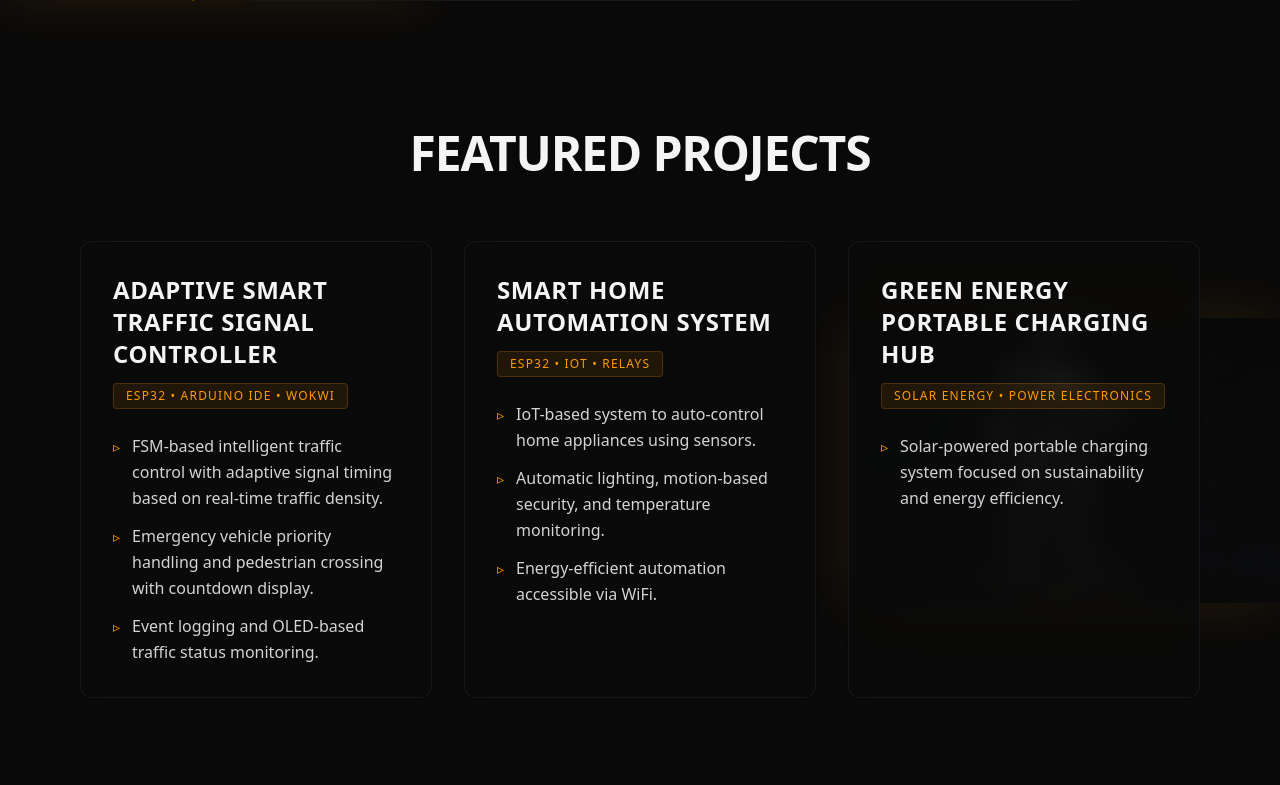
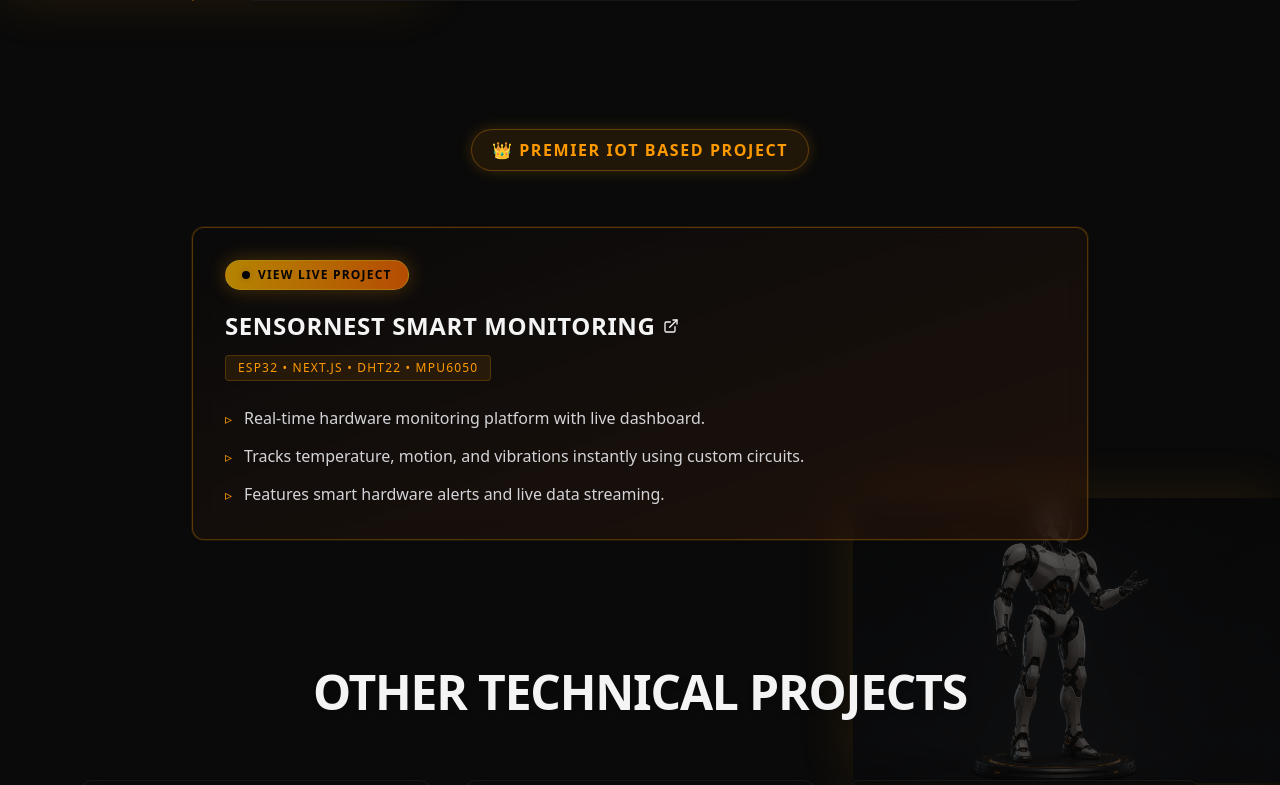
Before and after one commit to atulff300-cmyk/MY-portfolio, a Next.js app: page / in a window 1280 px wide. Shown: the part 2008-2793 px from the top of the page. Built offline with nearby package versions, Linux system fonts and the light colour scheme.

Commit message:
Add and highlight SensorNest IoT project

```diff
--- a/components/Projects.js
+++ b/components/Projects.js
@@ -1,7 +1,7 @@
 "use client";
 import { useState, useRef } from "react";
 
-const ProjectCard = ({ title, stack, description }) => {
+const ProjectCard = ({ title, stack, description, link }) => {
   const [rotation, setRotation] = useState({ x: 0, y: 0 });
   const cardRef = useRef(null);
 
@@ -24,20 +24,45 @@ const ProjectCard = ({ title, stack, description }) => {
     setRotation({ x: 0, y: 0 });
   };
 
+  const handleClick = () => {
+    if (link) {
+      window.open(link, '_blank', 'noopener,noreferrer');
+    }
+  };
+
   return (
     <div
       ref={cardRef}
       onMouseMove={handleMouseMove}
       onMouseLeave={handleMouseLeave}
-      className="group [perspective:1000px] h-full"
+      onClick={handleClick}
+      className={`group [perspective:1000px] h-full ${link ? 'cursor-pointer' : ''}`}
     >
       <div
-        className="h-full p-6 md:p-8 rounded-xl bg-[#0a0a0a]/70 backdrop-blur-md border border-zinc-800/50 shadow-sm transition-all duration-300 ease-out hover:shadow-[0_15px_30px_rgba(245,158,11,0.1)] hover:border-amber-500/40 [transform-style:preserve-3d]"
+        className={`h-full relative p-6 md:p-8 rounded-xl backdrop-blur-md shadow-sm transition-all duration-300 ease-out hover:shadow-[0_15px_30px_rgba(245,158,11,0.2)] hover:border-amber-500/60 [transform-style:preserve-3d] ${link ? 'bg-gradient-to-br from-[#0a0a0a]/90 to-amber-900/20 border border-amber-500/30 ring-1 ring-amber-500/10 shadow-[0_0_25px_rgba(245,158,11,0.15)]' : 'bg-[#0a0a0a]/70 border border-zinc-800/50'}`}
         style={{
           transform: `rotateX(${rotation.x}deg) rotateY(${rotation.y}deg)`
         }}
       >
-        <h3 className="text-2xl font-bold text-zinc-100 mb-3 [transform:translateZ(40px)] uppercase tracking-wide">{title}</h3>
+        {link && (
+          <div className="mb-5 inline-flex items-center gap-2 bg-gradient-to-r from-amber-400 to-orange-500 text-black text-xs font-black px-4 py-1.5 rounded-full uppercase tracking-widest shadow-[0_0_20px_rgba(245,158,11,0.4)] animate-pulse [transform:translateZ(50px)] border border-amber-300/50">
+            <span className="relative flex h-2 w-2">
+              <span className="animate-ping absolute inline-flex h-full w-full rounded-full bg-black opacity-75"></span>
+              <span className="relative inline-flex rounded-full h-2 w-2 bg-black"></span>
+            </span>
+            View Live Project
+          </div>
+        )}
+        <h3 className="text-2xl font-bold text-zinc-100 mb-3 [transform:translateZ(40px)] uppercase tracking-wide">
+          {link ? (
+            <span className="group-hover:text-amber-400 transition-colors flex items-center gap-2">
+              {title}
+              <svg xmlns="http://www.w3.org/2000/svg" width="16" height="16" viewBox="0 0 24 24" fill="none" stroke="currentColor" strokeWidth="2" strokeLinecap="round" strokeLinejoin="round"><path d="M18 13v6a2 2 0 0 1-2 2H5a2 2 0 0 1-2-2V8a2 2 0 0 1 2-2h6"></path><polyline points="15 3 21 3 21 9"></polyline><line x1="10" y1="14" x2="21" y2="3"></line></svg>
+            </span>
+          ) : (
+            title
+          )}
+        </h3>
         <p className="text-amber-500 font-medium text-xs tracking-widest mb-6 bg-amber-500/10 inline-block px-3 py-1 rounded-sm border border-amber-500/20 [transform:translateZ(30px)] uppercase">{stack}</p>
         <ul className="space-y-3 text-zinc-300 [transform:translateZ(20px)] font-light">
           {description.map((item, idx) => (
@@ -53,6 +78,17 @@ const ProjectCard = ({ title, stack, description }) => {
 };
 
 export default function Projects() {
+  const featuredProject = {
+    title: "SensorNest Smart Monitoring",
+    stack: "ESP32 • Next.js • DHT22 • MPU6050",
+    link: "https://sensor-nest-smart-device-monitoring.vercel.app/",
+    description: [
+      "Real-time hardware monitoring platform with live dashboard.",
+      "Tracks temperature, motion, and vibrations instantly using custom circuits.",
+      "Features smart hardware alerts and live data streaming."
+    ]
+  };
+
   const projects = [
     {
       title: "Adaptive Smart Traffic Signal Controller",
@@ -89,7 +125,20 @@ export default function Projects() {
       </div>
 
       <div className="max-w-6xl mx-auto relative z-10">
-        <h2 className="text-3xl md:text-5xl font-black mb-16 text-zinc-100 tracking-tight text-center uppercase drop-shadow-md">Featured Projects</h2>
+        {/* Flagship IoT Project Section */}
+        <div className="mb-32">
+          <div className="text-center mb-10">
+            <div className="inline-block px-5 py-2 rounded-full bg-amber-500/10 border border-amber-500/30 text-amber-500 text-sm md:text-base font-bold tracking-widest uppercase mb-4 shadow-[0_0_15px_rgba(245,158,11,0.2)]">
+              👑 Premier IoT Based Project
+            </div>
+          </div>
+
+          <div className="max-w-4xl mx-auto transform hover:-translate-y-2 transition-transform duration-500">
+            <ProjectCard {...featuredProject} />
+          </div>
+        </div>
+
+        <h2 className="text-3xl md:text-5xl font-black mb-16 text-zinc-100 tracking-tight text-center uppercase drop-shadow-md">Other Technical Projects</h2>
 
         <div className="grid grid-cols-1 md:grid-cols-2 lg:grid-cols-3 gap-8">
           {projects.map((proj, idx) => (
```
